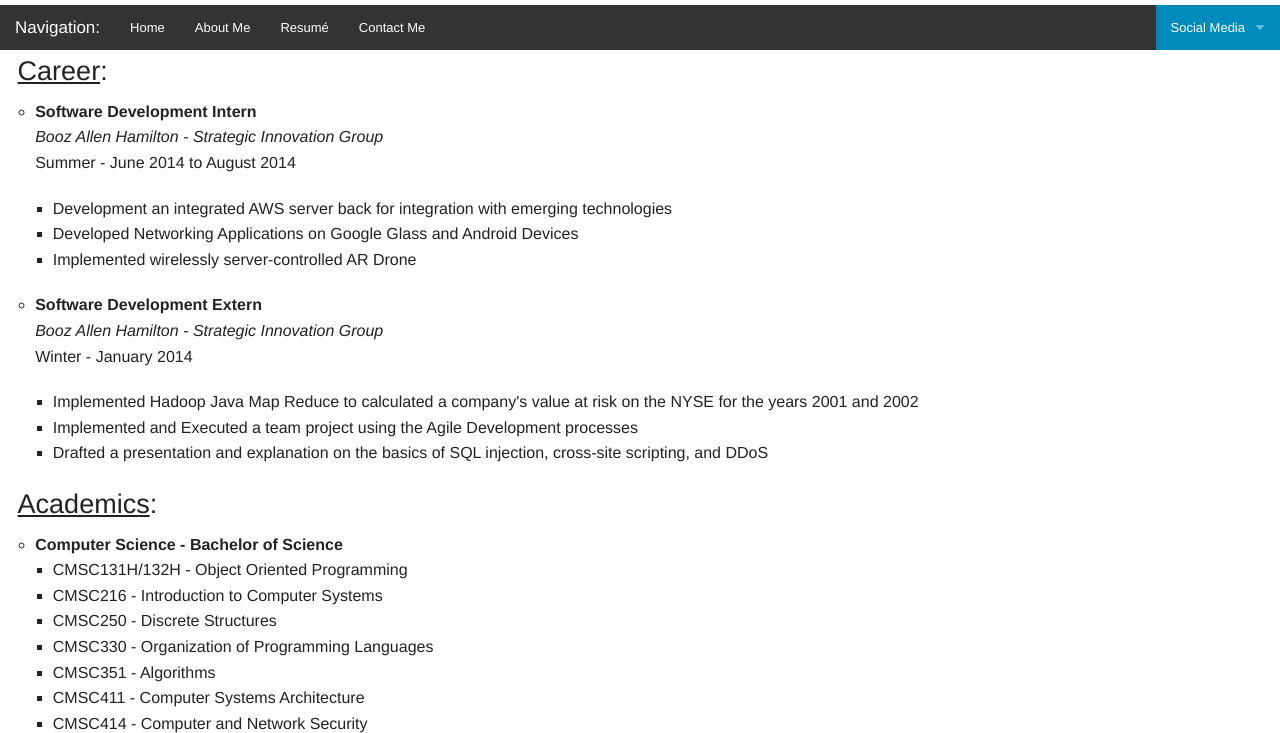
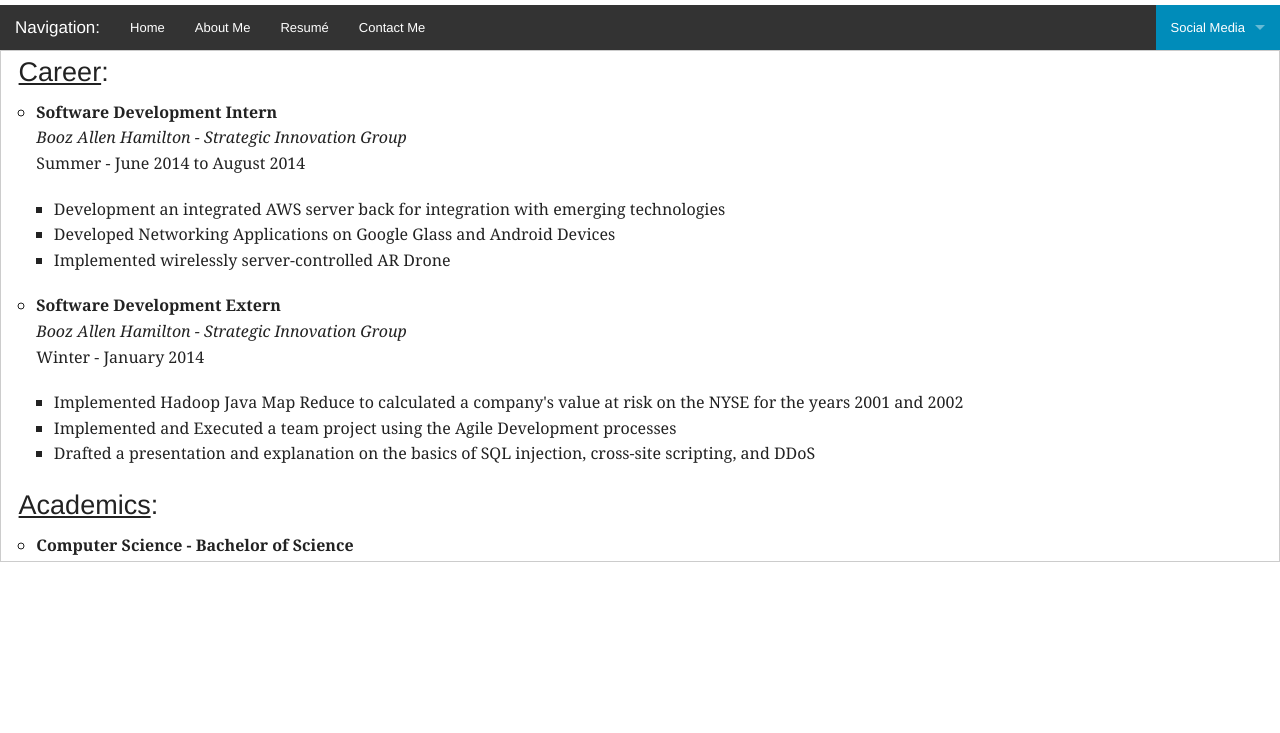
Before and after one commit to awhipp/SAS, a plain HTML site: page resume.html in a window 1280 px wide. Shown: the part 68-801 px from the top of the page. Drawn offline with Linux system fonts and the light colour scheme.

Commit message:
Created Scrollable UI

```diff
--- a/resume.html
+++ b/resume.html
@@ -53,7 +53,7 @@
         </ul>
       </section>
     </nav>
-
+	<div style="height:40vw;width:100vw;border:1px solid #ccc;font:16px/26px Georgia, Garamond, Serif;overflow:auto;">
         <section>
           <ul>
             <h3> <u>Career</u>: </h3>
@@ -125,6 +125,7 @@
               </ul>
           </ul>
         </section>
+    </div>
     <!--
     <div class="row">
       <div class="large-12 columns">
```
Lines whose indentation alone changed are shown as unchanged.
